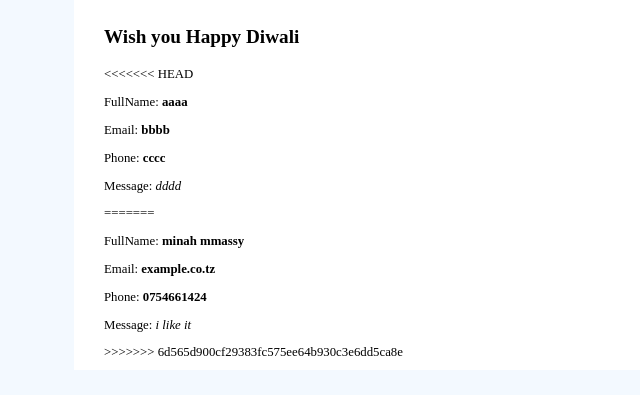
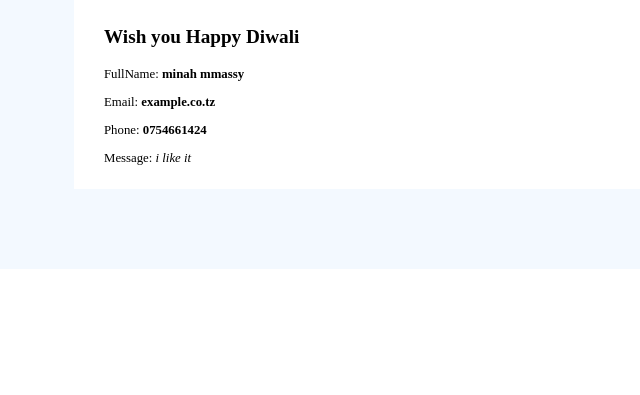
Before and after one commit to V-Piraisoodan/bulkemailtool-vpiraisoodan-backend, a website: page index.html in a window 1280 px wide. Shown: the part 311-706 px from the top of the page, without its empty margins (216-856 px from the left). Drawn offline with Linux system fonts and the light colour scheme.

Commit message:
error corrected

```diff
--- a/index.html
+++ b/index.html
@@ -20,17 +20,10 @@
             Wish you Happy Diwali
           </p>
           <div style="font-size: .8rem; margin: 0 30px">
-<<<<<<< HEAD
-            <p>FullName: <b>aaaa</b></p>
-            <p>Email: <b>bbbb</b></p>
-            <p>Phone: <b>cccc</b></p>
-            <p>Message: <i>dddd</i></p>
-=======
             <p>FullName: <b>minah mmassy</b></p>
             <p>Email: <b>example.co.tz</b></p>
             <p>Phone: <b>0754661424</b></p>
             <p>Message: <i>i like it</i></p>
->>>>>>> 6d565d900cf29383fc575ee64b930c3e6dd5ca8e
           </div>
         </div>
       </div>
```
Also changed, not shown: server.js (+7 -3 lines), 1 other file.
